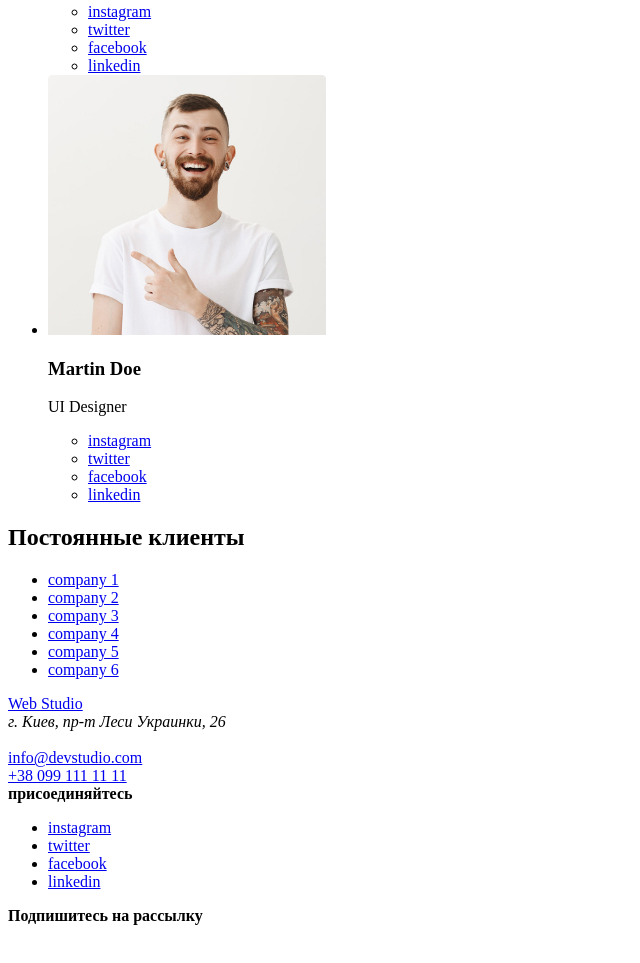
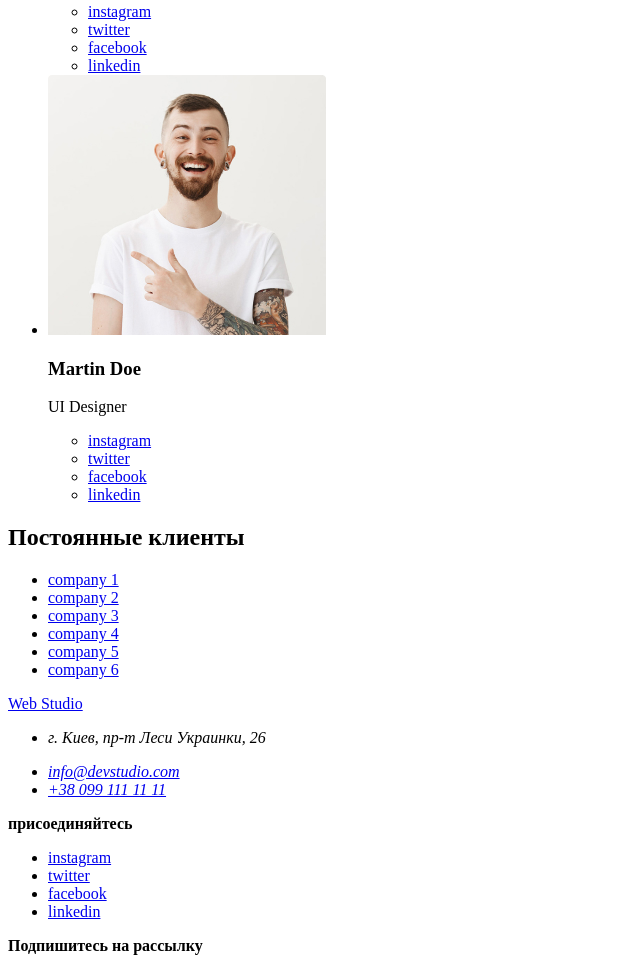
Before and after one commit to andreymashko7/goit-markup-hw-01, a plain HTML site: page index.html in a window 1280 px wide. Shown: the part 3330-4293 px from the top of the page, without its empty margins (0-640 px from the left). Before the commit the page ends 4263 px from the top, so only its background shows below. Drawn offline with Linux system fonts and the light colour scheme.

Commit message:
поправил email,изменил адрес

```diff
--- a/index.html
+++ b/index.html
@@ -19,7 +19,7 @@
       <ul>
         <li>
           <img src="./images/envelope.svg" alt="лого для почты" />
-          <a href="mailto:">info@devstudio.com</a>
+          <a href="mailto:info@devstudio.com">info@devstudio.com</a>
         </li>
         <li>
           <img src="./images/Vector.svg" alt="лого для телефона" />
@@ -279,10 +279,19 @@
       <div>
         <a href="#">Web Studio</a>
 
-        <address>г. Киев, пр-т Леси Украинки, 26</address>
-        <br />
-        <a href="mailto:">info@devstudio.com</a><br />
-        <a href="tel:380991111111">+38 099 111 11 11</a>
+        <address>
+          <ul>
+            <li>
+              <p>г. Киев, пр-т Леси Украинки, 26</p>
+            </li>
+            <li>
+              <a href="mailto:info@devstudio.com">info@devstudio.com</a>
+            </li>
+            <li>
+              <a href="tel:380991111111">+38 099 111 11 11</a>
+            </li>
+          </ul>
+        </address>
       </div>
 
       <div>
```
